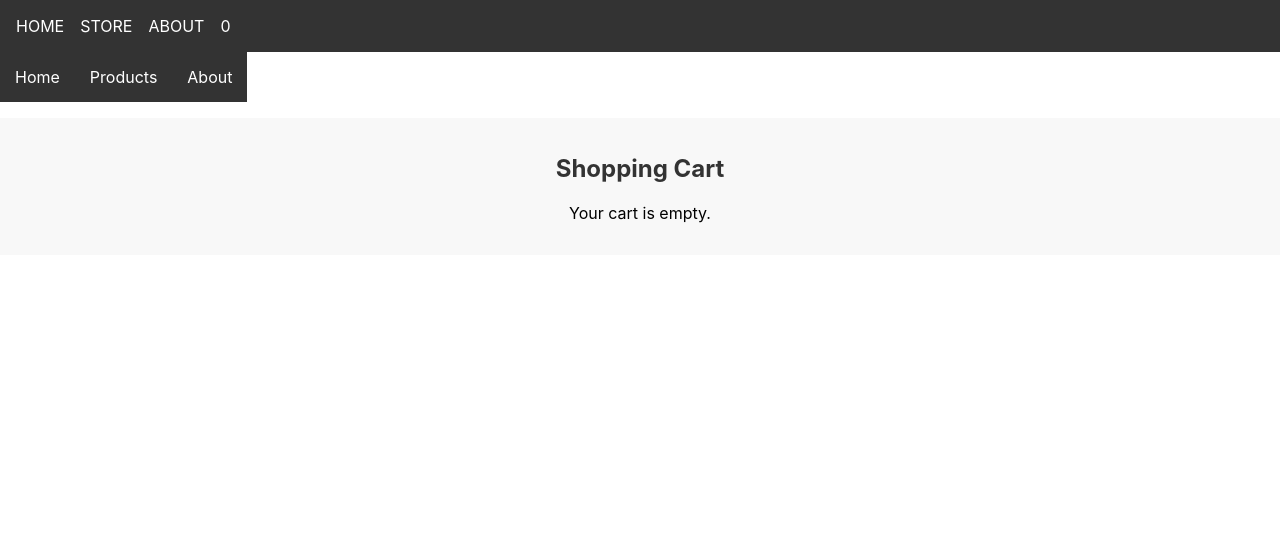
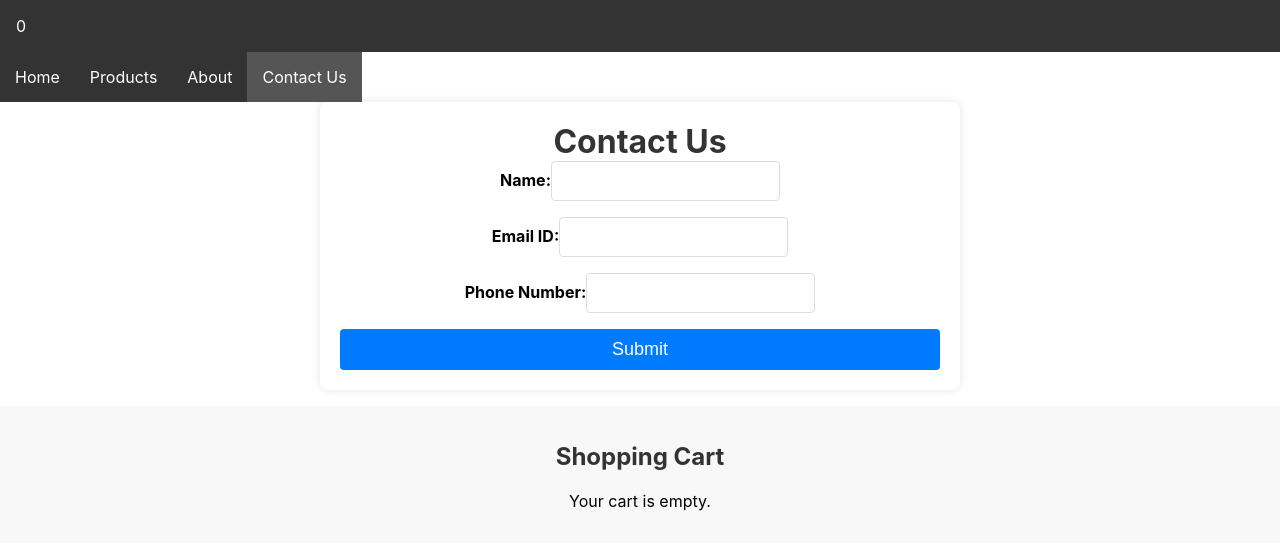
Before and after one commit to nabankur2000m/New-E-Commerce, a React (Create React App) app: page /contact-us in a window 1280 px wide. Shown: the top 550 px of the page. Built offline with nearby package versions, Linux system fonts and the light colour scheme.

Commit message:
Adding Contact US Page via REACT ROUTER

```diff
--- a/src/App.js
+++ b/src/App.js
@@ -1,4 +1,5 @@
 import React, { useState } from 'react';
+import ContactUs from './ContactUs';
 import { BrowserRouter as Router, Route, NavLink, Routes } from 'react-router-dom';
 import Cart from './Cart';
 import Header from './Header';
@@ -71,12 +72,14 @@ const App = () => {
             <li>
               <NavLink to="/about" className={({ isActive }) => (isActive ? 'nav-link active' : 'nav-link')}>About</NavLink>
             </li>
+            <NavLink to="/contact-us" className={({ isActive }) => (isActive ? 'nav-link active' : 'nav-link')}>Contact Us</NavLink>
           </ul>
         </nav>
         <Routes>
           <Route path="/" element={<Home />} />
           <Route path="/products" element={<ProductList products={productsArr} addToCart={addToCart} />} />
           <Route path="/about" element={<About />} />
+          <Route path="/contact-us" element={<ContactUs />} />
         </Routes>
         <Cart cartItems={cart} />
       </div>
--- /dev/null
+++ b/src/ContactUs.css
@@ -0,0 +1,45 @@
+.contact-us-container {
+    max-width: 600px;
+    margin: 0 auto;
+    padding: 20px;
+    box-shadow: 0 0 10px rgba(0, 0, 0, 0.1);
+    border-radius: 8px;
+  }
+
+  .contact-us-container h1 {
+    text-align: center;
+    color: #333;
+  }
+
+  .contact-us-form {
+    display: flex;
+    flex-direction: column;
+    gap: 16px;
+  }
+
+  .contact-us-form label {
+    font-weight: bold;
+    margin-bottom: 5px;
+  }
+
+  .contact-us-form input {
+    padding: 10px;
+    font-size: 16px;
+    border: 1px solid #ddd;
+    border-radius: 4px;
+  }
+
+  .contact-us-form button {
+    padding: 10px 20px;
+    font-size: 18px;
+    background-color: #007bff;
+    color: white;
+    border: none;
+    border-radius: 4px;
+    cursor: pointer;
+    transition: background-color 0.2s;
+  }
+
+  .contact-us-form button:hover {
+    background-color: #0056b3;
+  }
--- /dev/null
+++ b/src/ContactUs.js
@@ -0,0 +1,65 @@
+import React, { useState } from 'react';
+import './ContactUs.css';
+const ContactUs = () => {
+  const [formData, setFormData] = useState({
+    name: '',
+    email: '',
+    phoneNumber: '',
+  });
+
+  const handleChange = (e) => {
+    const { name, value } = e.target;
+    setFormData(prevState => ({
+      ...prevState,
+      [name]: value,
+    }));
+  };
+
+  const handleSubmit = (e) => {
+    e.preventDefault();
+
+    const databaseUrl = "https://react-project-nabankur-default-rtdb.asia-southeast1.firebasedatabase.app/contactForms.json";
+
+    fetch(databaseUrl, {
+      method: 'POST',
+      body: JSON.stringify(formData),
+      headers: {
+        'Content-Type': 'application/json'
+      },
+    })
+    .then(response => response.json())
+    .then(data => {
+      console.log("Success:", data);
+      alert("Form submitted successfully!");
+      setFormData({ name: '', email: '', phoneNumber: '' });
+    })
+    .catch((error) => {
+      console.error("Error:", error);
+      alert("Error submitting form. Please try again.");
+    });
+  };
+
+  return (
+  <div className="contact-us-container">
+    <h1>Contact Us</h1>
+    <form onSubmit={handleSubmit} className="contact-us-form">
+      <div>
+        <label>Name:</label>
+        <input type="text" name="name" value={formData.name} onChange={handleChange} />
+      </div>
+      <div>
+        <label>Email ID:</label>
+        <input type="email" name="email" value={formData.email} onChange={handleChange} />
+      </div>
+      <div>
+        <label>Phone Number:</label>
+        <input type="text" name="phoneNumber" value={formData.phoneNumber} onChange={handleChange} />
+      </div>
+      <button type="submit">Submit</button>
+    </form>
+  </div>
+);
+
+};
+
+export default ContactUs;
--- a/src/Header.js
+++ b/src/Header.js
@@ -4,9 +4,6 @@ const Header = ({ cartItemCount }) => {
   return (
     <header>
       <nav>
-        <div>HOME</div>
-        <div>STORE</div>
-        <div>ABOUT</div>
         <div>
           <i className="fas fa-shopping-cart"></i>
           <span>{cartItemCount}</span>
```
